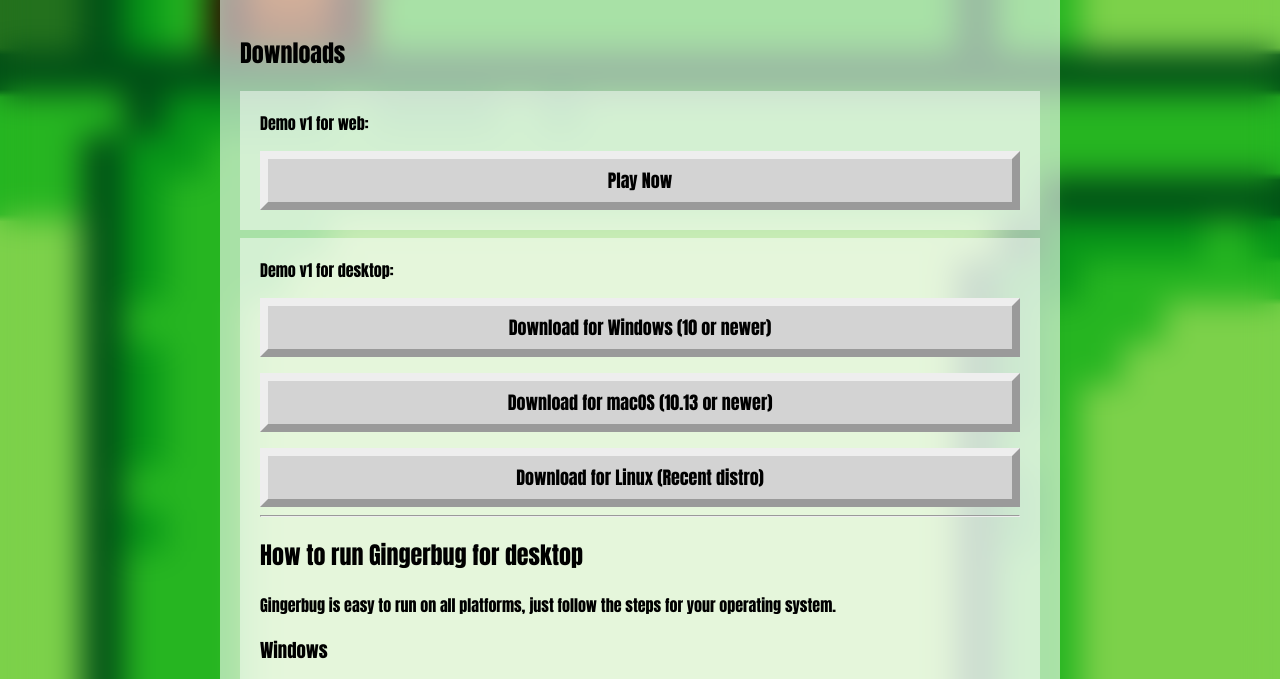
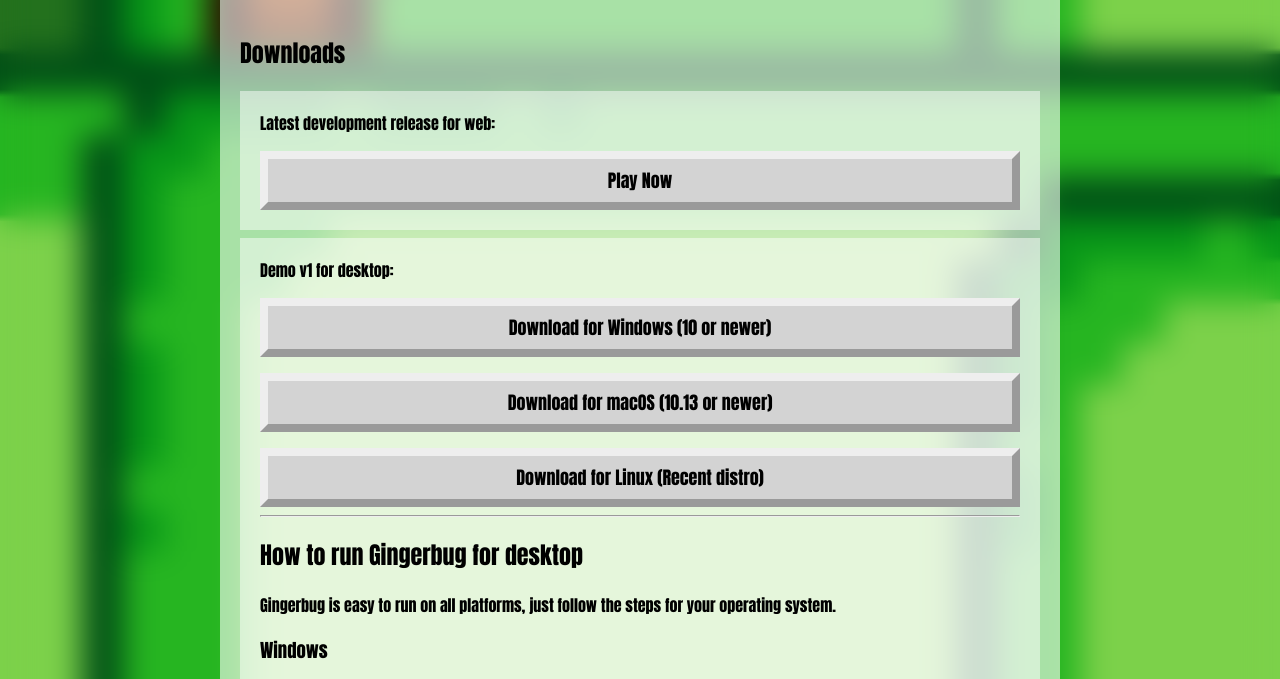
Before and after one commit to gingerbugdev/gingerbugdev.github.io, a plain HTML site: page index.html in a window 1280 px wide. Shown: the part 2238-2917 px from the top of the page. Drawn offline with Linux system fonts and the light colour scheme; a web font is replaced by a local one.

Commit message:
that thing

```diff
--- a/index.html
+++ b/index.html
@@ -26,7 +26,7 @@
 
         <h2 id="download">Downloads</h2>
         <div class="box">
-            <span>Demo v1 for web:</span>
+            <span>Latest development release for web:</span>
             <button onclick="location.replace('game.html')">
                 Play Now
             </button>
```
